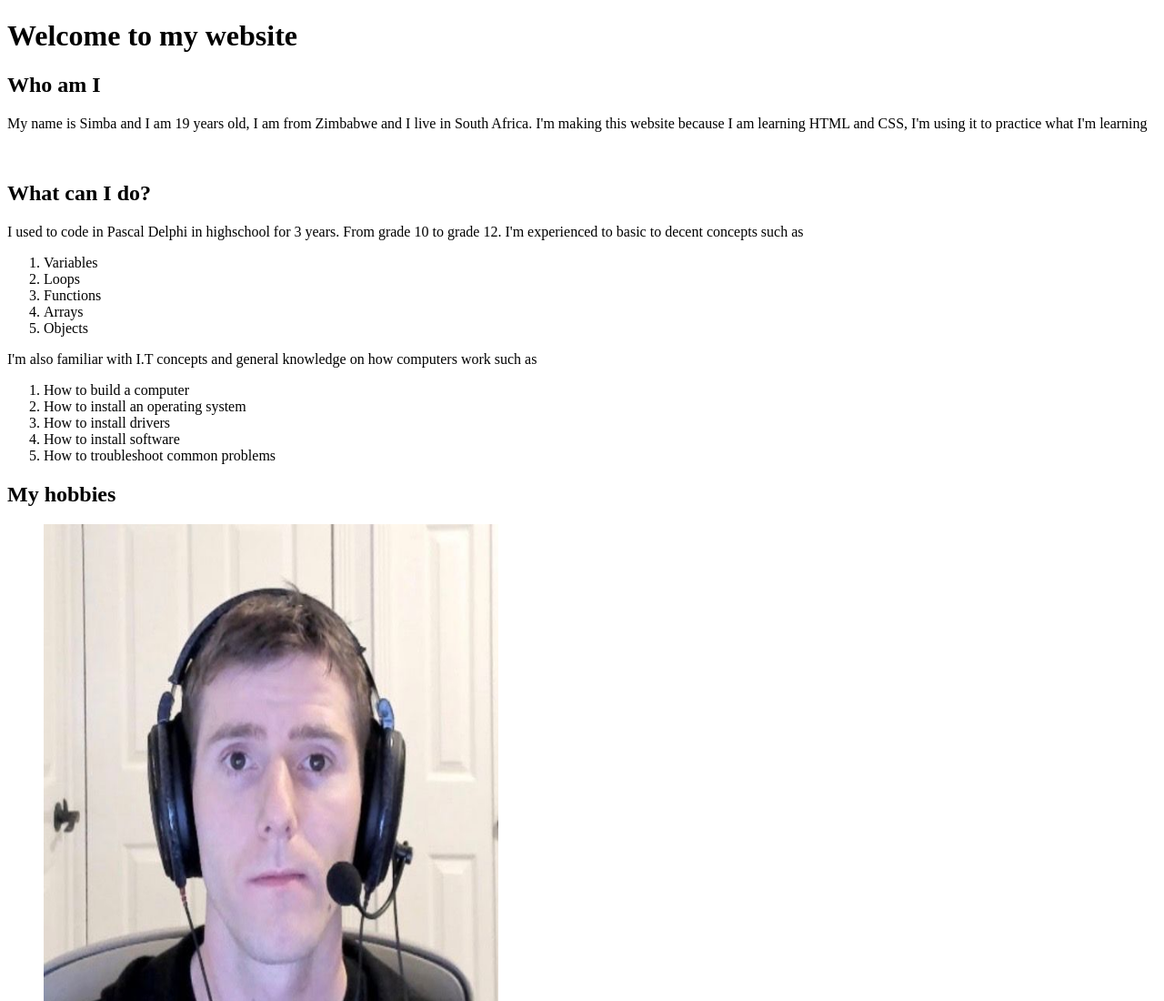
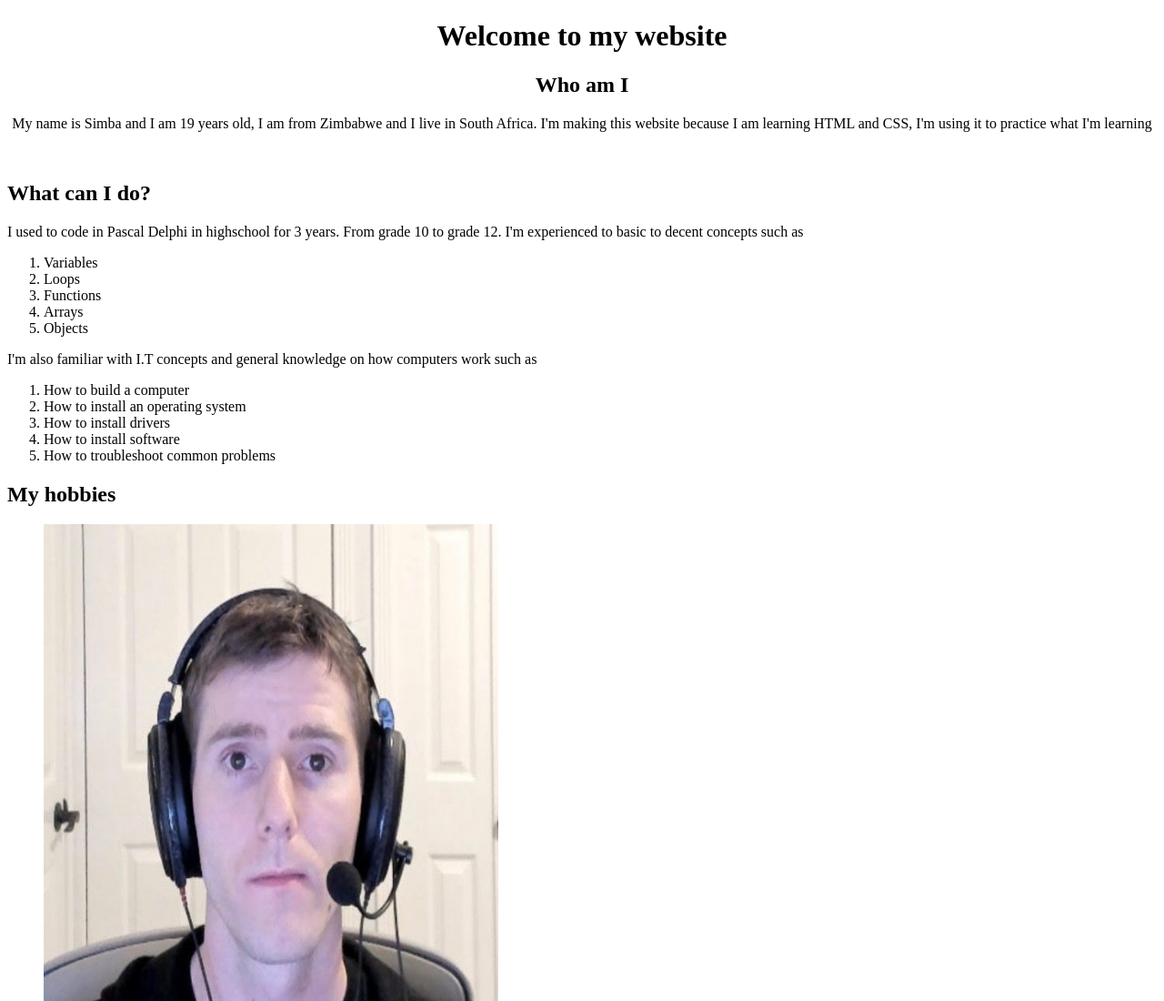
Before and after one commit to 12bbys/origin, a plain HTML site: page index.html in a window 1280 px wide. Shown: the top 1100 px of the page at 91% size. Drawn offline with Linux system fonts and the light colour scheme.

Commit message:
Centered H1 and introduction section

```diff
--- a/index.html
+++ b/index.html
@@ -6,16 +6,18 @@
     <title>Origin: My Website</title>
   </head>
   <body>
-    <h1>Welcome to my website</h1>
+    <center><h1>Welcome to my website</h1></center>
 
     <main>
 
+      <center>
       <section id="my-introduction">
         <h2>Who am I</h2>
         <p>
           My name is Simba and I am 19 years old, I am from Zimbabwe and I live in South Africa. I'm making this website because I am learning HTML and CSS, I'm using it to practice what I'm learning
         </p>
       </section>
+      </center>
 
       <br>
       <section id="My-skills">
@@ -41,7 +43,7 @@
      <section id="my-hobbies">
       <h2>My hobbies</h2>
       <figure>
-        <img src="Linus_meme.jpeg" alt="Linus meme" width="500" height="600">
+        <img href="" src="Linus_meme.jpeg" alt="Linus meme" width="500" height="600">
         <figcaption>I have a lot of hobbies
           <ul>
             <li>Watching gaming/tech/funny videos</li>
```
